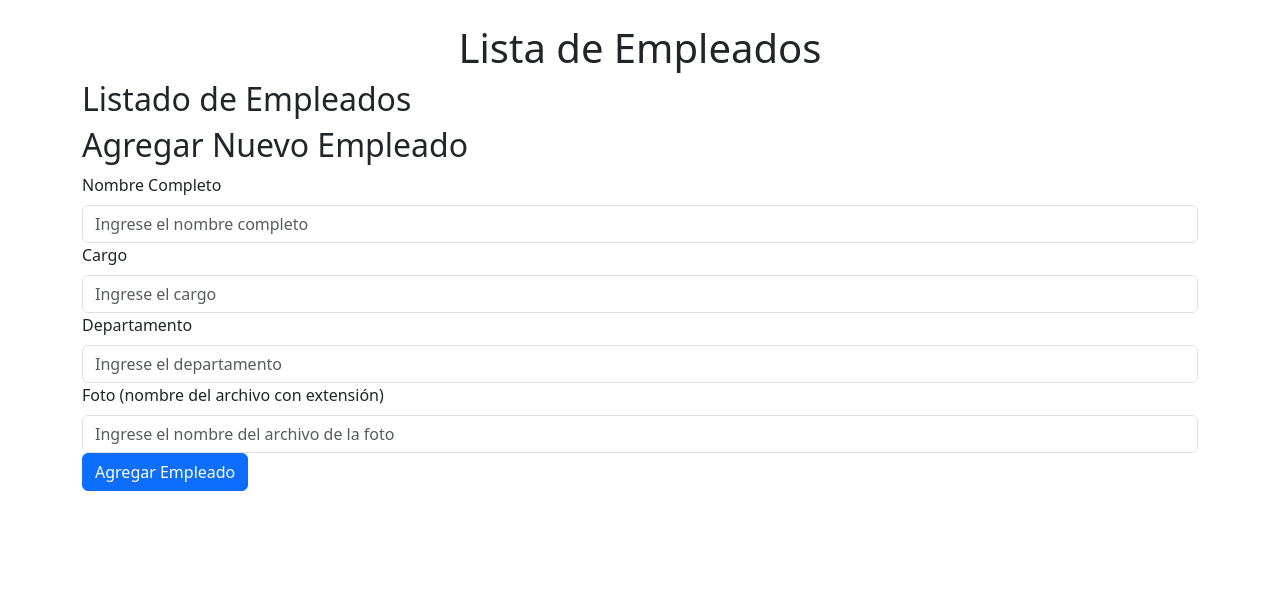
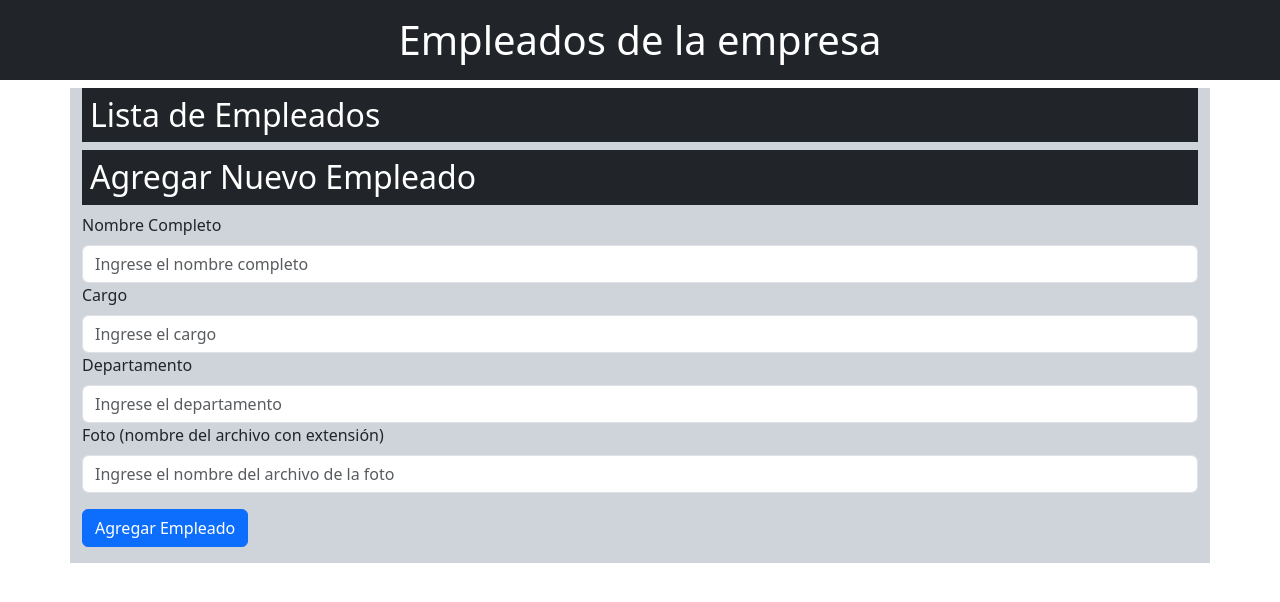
Before and after one commit to carolinavalverde/ReactEj07, a React (Vite) app: page / in a window 1280 px wide. Shown: the top 602 px of the page. Built offline with nearby package versions, Linux system fonts and the light colour scheme.

Commit message:
agrego estilo del form

```diff
--- a/src/App.jsx
+++ b/src/App.jsx
@@ -25,11 +25,18 @@ const App = () => {
   };
 
   return (
-    <div className="container mt-4">
-      <h1 className="text-center">Lista de Empleados</h1>
-      <EmpleadoList empleados={empleados} eliminarEmpleado={eliminarEmpleado} />
-      <EmpleadoForm agregarEmpleado={agregarEmpleado} />
-    </div>
+    <section>
+      <h1 className="container-fluid p-3 bg-dark text-bg-dark text-center">
+        Empleados de la empresa
+      </h1>
+      <div className="container bg-dark-subtle">
+        <EmpleadoList
+          empleados={empleados}
+          eliminarEmpleado={eliminarEmpleado}
+        />
+        <EmpleadoForm agregarEmpleado={agregarEmpleado} />
+      </div>
+    </section>
   );
 };
 
--- a/src/components/EmpleadoCard.jsx
+++ b/src/components/EmpleadoCard.jsx
@@ -3,7 +3,7 @@ import { Card, Button } from "react-bootstrap";
 
 const EmpleadoCard = ({ empleado, eliminarEmpleado }) => {
   return (
-    <Card style={{ width: "18rem" }} className="mb-3">
+    <Card style={{ width: "18rem" }} className="mb-3 mx-1">
       <Card.Img
         variant="top"
         src={empleado.pic}
--- a/src/components/EmpleadoForm.jsx
+++ b/src/components/EmpleadoForm.jsx
@@ -29,11 +29,12 @@ const EmpleadoForm = ({ agregarEmpleado }) => {
 
   return (
     <div>
-      <h2>Agregar Nuevo Empleado</h2>
+      <h2 className="bg-dark text-bg-dark p-2">Agregar Nuevo Empleado</h2>
       <Form onSubmit={handleSubmit}>
         <Form.Group controlId="formFullName">
-          <Form.Label>Nombre Completo</Form.Label>
+          <Form.Label className='form-label'>Nombre Completo</Form.Label>
           <Form.Control
+          className='form-control'
             type="text"
             placeholder="Ingrese el nombre completo"
             name="fullName"
@@ -44,8 +45,9 @@ const EmpleadoForm = ({ agregarEmpleado }) => {
         </Form.Group>
 
         <Form.Group controlId="formTitle">
-          <Form.Label>Cargo</Form.Label>
+          <Form.Label className='form-label'>Cargo</Form.Label>
           <Form.Control
+          className='form-control'
             type="text"
             placeholder="Ingrese el cargo"
             name="title"
@@ -56,8 +58,9 @@ const EmpleadoForm = ({ agregarEmpleado }) => {
         </Form.Group>
 
         <Form.Group controlId="formDepartment">
-          <Form.Label>Departamento</Form.Label>
+          <Form.Label className='form-label'>Departamento</Form.Label>
           <Form.Control
+          className='form-control'
             type="text"
             placeholder="Ingrese el departamento"
             name="department"
@@ -68,8 +71,9 @@ const EmpleadoForm = ({ agregarEmpleado }) => {
         </Form.Group>
 
         <Form.Group controlId="formPic">
-          <Form.Label>Foto (nombre del archivo con extensión)</Form.Label>
+          <Form.Label className='form-label'>Foto (nombre del archivo con extensión)</Form.Label>
           <Form.Control
+          className='form-control'
             type="text"
             placeholder="Ingrese el nombre del archivo de la foto"
             name="pic"
@@ -78,8 +82,7 @@ const EmpleadoForm = ({ agregarEmpleado }) => {
             required
           />
         </Form.Group>
-
-        <Button variant="primary" type="submit">
+        <Button className='btn btn-primary my-3' type="submit">
           Agregar Empleado
         </Button>
       </Form>
--- a/src/components/EmpleadoList.jsx
+++ b/src/components/EmpleadoList.jsx
@@ -4,7 +4,7 @@ import EmpleadoCard from "./EmpleadoCard";
 const EmpleadoList = ({ empleados, eliminarEmpleado }) => {
   return (
     <div>
-      <h2>Listado de Empleados</h2>
+      <h2 className="bg-dark text-bg-dark p-2">Lista de Empleados</h2>
       <div className="d-flex flex-wrap">
         {empleados.map((empleado) => (
           <EmpleadoCard
```
